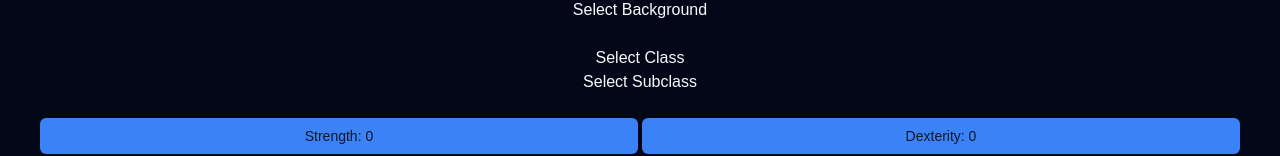
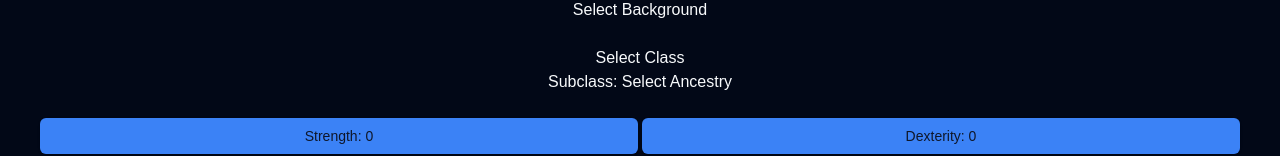
Before and after one commit to Jason-1/pathfinder-character-builder, a Next.js app: page / in a window 1280 px wide. Shown: the part 378-534 px from the top of the page. Built offline with nearby package versions, Linux system fonts and the light colour scheme.

Commit message:
Moved subclass state to redux

```diff
--- /dev/null
+++ b/app/Slices/subclassSlice.ts
@@ -0,0 +1,18 @@
+import { createSlice } from "@reduxjs/toolkit";
+
+const initialState = {
+  subclass: "Select Ancestry",
+};
+
+const subclassSlice = createSlice({
+  name: "subclass",
+  initialState: initialState,
+  reducers: {
+    setSubclass: (state, action) => {
+      state.subclass = action.payload.subclass;
+    },
+  },
+});
+
+export const { setSubclass } = subclassSlice.actions;
+export default subclassSlice.reducer;
--- a/app/page.tsx
+++ b/app/page.tsx
@@ -18,8 +18,6 @@ import {
 import { useState } from "react";
 
 export default function Home() {
-  const [selectedSubclass, setSelectedSubclass] =
-    useState<string>("Select Subclass");
   const [attributeBoostCategories, setAttributeBoostCategories] = useState<
     AttributeBoostsType[]
   >(InitialAttributeBoosts);
@@ -50,10 +48,7 @@ export default function Home() {
         <LevelSelector />
         <AncestrySelector />
         <BackgroundSelector />
-        <ClassSelector
-          selectedSubclass={selectedSubclass}
-          setSelectedSubclass={setSelectedSubclass}
-        />
+        <ClassSelector />
         <Abilities
           attributeBoostCategories={attributeBoostCategories}
           setAttributeBoostCategories={setAttributeBoostCategories}
--- a/app/store.ts
+++ b/app/store.ts
@@ -4,6 +4,7 @@ import ancestrySlice from "./Slices/ancestrySlice";
 import heritageSlice from "./Slices/heritageSlice";
 import classSlice from "./Slices/classSlice";
 import backgroundSlice from "./Slices/backgroundSlice";
+import subclassSlice from "./Slices/subclassSlice";
 
 export const store = configureStore({
   reducer: {
@@ -12,5 +13,6 @@ export const store = configureStore({
     heritage: heritageSlice,
     class: classSlice,
     background: backgroundSlice,
+    subclass: subclassSlice,
   },
 });
--- a/components/ClassSelector.tsx
+++ b/components/ClassSelector.tsx
@@ -28,22 +28,20 @@ import { Classes } from "@/data";
 import { Button } from "./ui/button";
 import { useDispatch, useSelector } from "react-redux";
 import { setClass } from "@/app/Slices/classSlice";
+import { setSubclass } from "@/app/Slices/subclassSlice";
 
-interface ClassSelectorProps {
-  selectedSubclass: string;
-  setSelectedSubclass: React.Dispatch<React.SetStateAction<string>>;
-}
-
-const ClassSelector: React.FC<ClassSelectorProps> = ({
-  selectedSubclass,
-  setSelectedSubclass,
-}) => {
+const ClassSelector: React.FC = ({}) => {
   const dispatch = useDispatch();
 
   const selectedClass = useSelector((state: any) => state.class.class);
+  const selectedSubclass = useSelector((state: any) => state.subclass.subclass);
 
   const handleSetClass = (classString: string) => {
     dispatch(setClass({ class: classString }));
+  };
+
+  const handleSetSubclass = (subclass: string) => {
+    dispatch(setSubclass({ subclass: subclass }));
   };
 
   const currentClass = Classes.find(
@@ -77,7 +75,7 @@ const ClassSelector: React.FC<ClassSelectorProps> = ({
                           <Button
                             onClick={() => {
                               handleSetClass(classItem.name);
-                              setSelectedSubclass("Select Subclass");
+                              handleSetSubclass("Select Subclass");
                             }}
                           >
                             Confirm Selection
@@ -117,7 +115,7 @@ const ClassSelector: React.FC<ClassSelectorProps> = ({
                           <DialogClose asChild>
                             <Button
                               onClick={() => {
-                                setSelectedSubclass(`${subClass}`);
+                                handleSetSubclass(`${subClass}`);
                               }}
                             >
                               Confirm Selection
```
